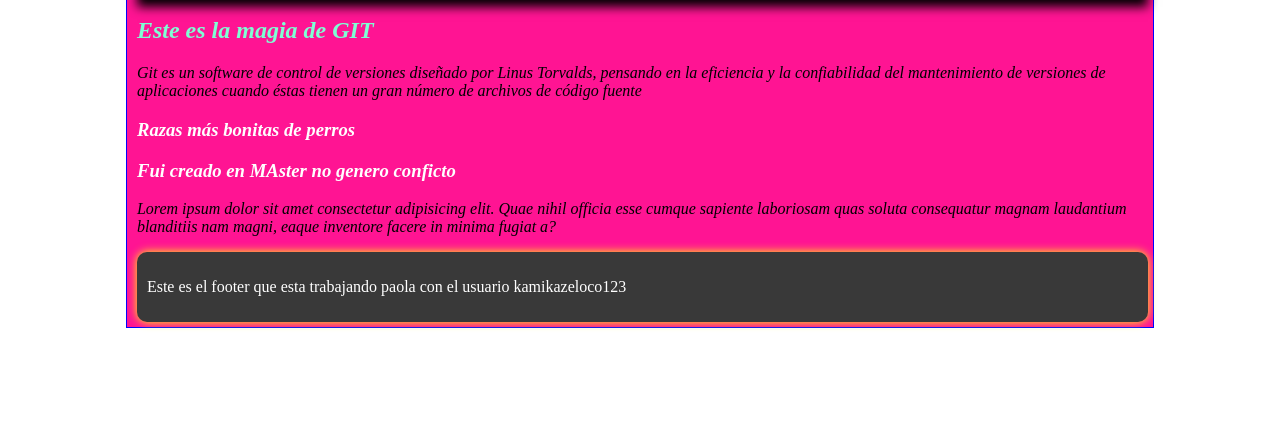
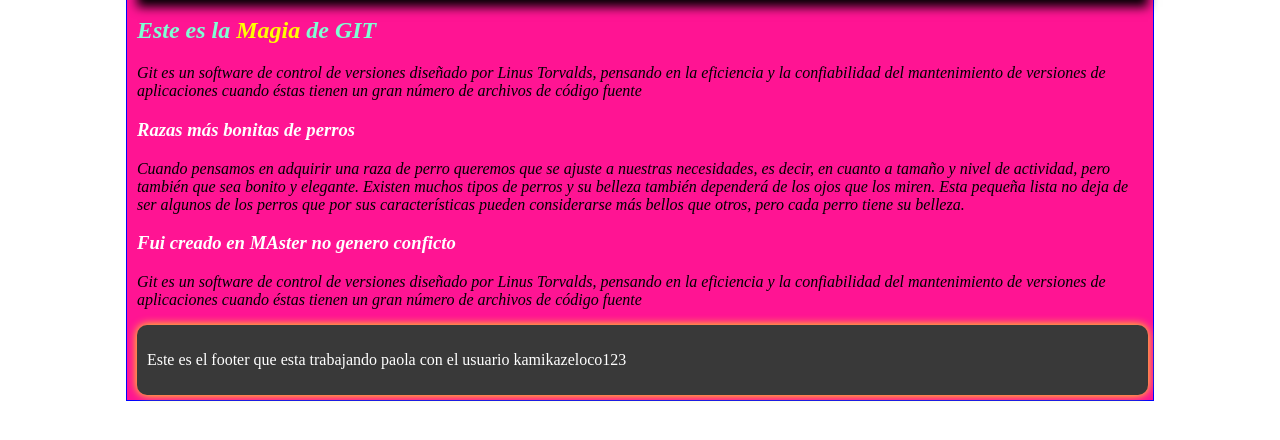
Before and after one commit to kofrann/blog_site_bitacora, a plain HTML site: page index.html in a window 1280 px wide. Shown: the part 234-674 px from the top of the page. Drawn offline with Linux system fonts and the light colour scheme.

Commit message:
Se corrigieron tildes, se agregaron color en la plabra magia, y en los parrafos se agregaron textos reales

```diff
--- a/css/estilos.css
+++ b/css/estilos.css
@@ -38,13 +38,21 @@ img{
   width: inherit;
   height: inherit;
 }
+
+nav{
+
+  list-style: none;
+}
+
 ul{
 
   display: flex;
   list-style: none;
 }
+
 a{
   padding-right: 20px;
+
 }
 
 h3{
--- a/index.html
+++ b/index.html
@@ -21,18 +21,28 @@
         </ul>
       </nav>
     </div>
-    <h2>Este es la magia de GIT</h2>
+    <h2>Este es la <font color="yellow"> Magia </font> de GIT</h2>
     <p>
       Git es un software de control de versiones diseñado
        por Linus Torvalds, pensando en la eficiencia y la
         confiabilidad del mantenimiento de versiones de
         aplicaciones cuando éstas tienen un gran número
          de archivos de código fuente</p>
-    <h3>Razas m&aacute;s bonitas de perros
-    </p>
+    <h3>Razas m&aacute;s bonitas de perros</h3>
+    <p>Cuando pensamos en adquirir una raza de perro queremos que se ajuste a
+       nuestras necesidades, es decir, en cuanto a tamaño y
+        nivel de actividad, pero también que sea bonito y
+         elegante. Existen muchos tipos de perros y su
+         belleza también dependerá de los ojos que los miren.
+         Esta pequeña lista no deja de ser algunos de los perros
+          que por sus características pueden considerarse más
+           bellos que otros, pero cada perro tiene su belleza.</p>
     <h3>Fui creado en MAster no genero conficto</h3>
-    <p>Lorem ipsum dolor sit amet consectetur adipisicing elit. Quae nihil officia esse cumque sapiente laboriosam quas soluta consequatur magnam laudantium blanditiis nam magni,
-      eaque inventore facere in minima fugiat a?</p>
+    <p>Git es un software de control de versiones diseñado
+      por Linus Torvalds, pensando en la eficiencia y la
+       confiabilidad del mantenimiento de versiones de
+       aplicaciones cuando éstas tienen un gran número
+        de archivos de código fuente</p>
       <footer>
         <p class="footer_p">Este es el footer que esta trabajando paola con el usuario kamikazeloco123</p>
       </footer>
```
